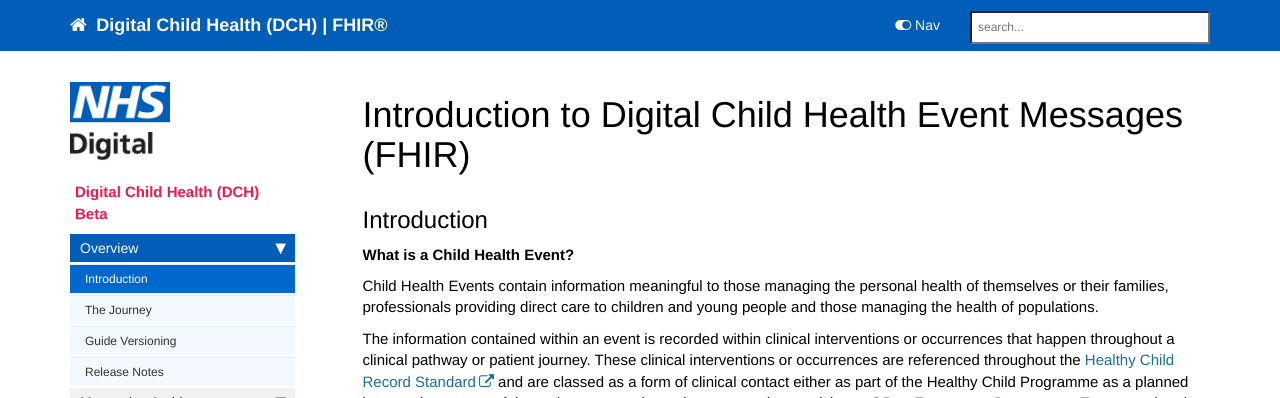
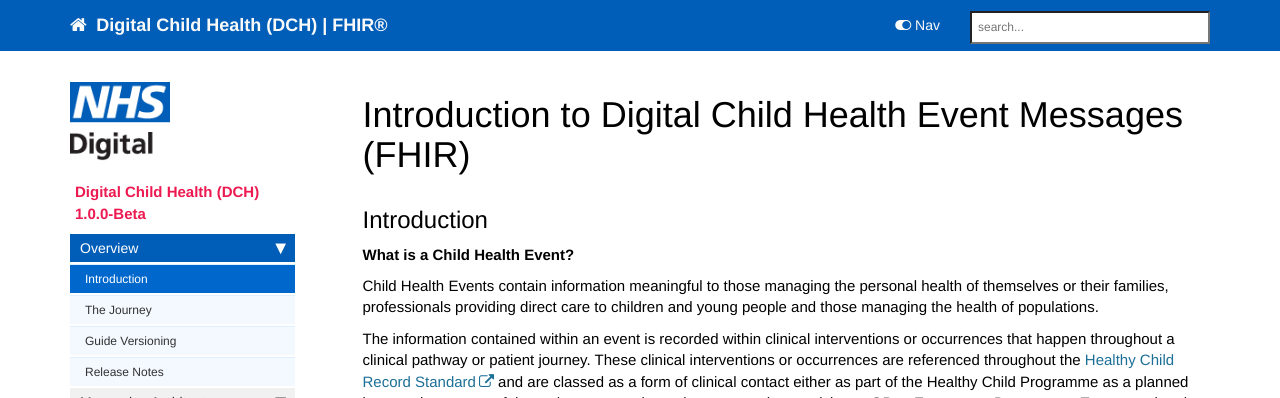
Before and after one commit to nhsconnect/Digital-Child-Health-STU3, a Jekyll site: the page built from index.md, in a window 1280 px wide. Shown: the top 398 px of the page. Built offline with Jekyll 4.4.1, drawn with Linux system fonts in a browser that asks for light colours; nearby versions of some CDN libraries; comment, search, counter and statistics services are not loaded.

Commit message:
Added versioning

```diff
--- a/_data/sidebars/overview_sidebar.yml
+++ b/_data/sidebars/overview_sidebar.yml
@@ -1,7 +1,7 @@
 entries:
 - title: Digital Child Health (DCH)
   product: Digital Child Health (DCH)
-  version: Beta
+  version: 1.0.0-Beta
   levels: one
   folders:
 
```
